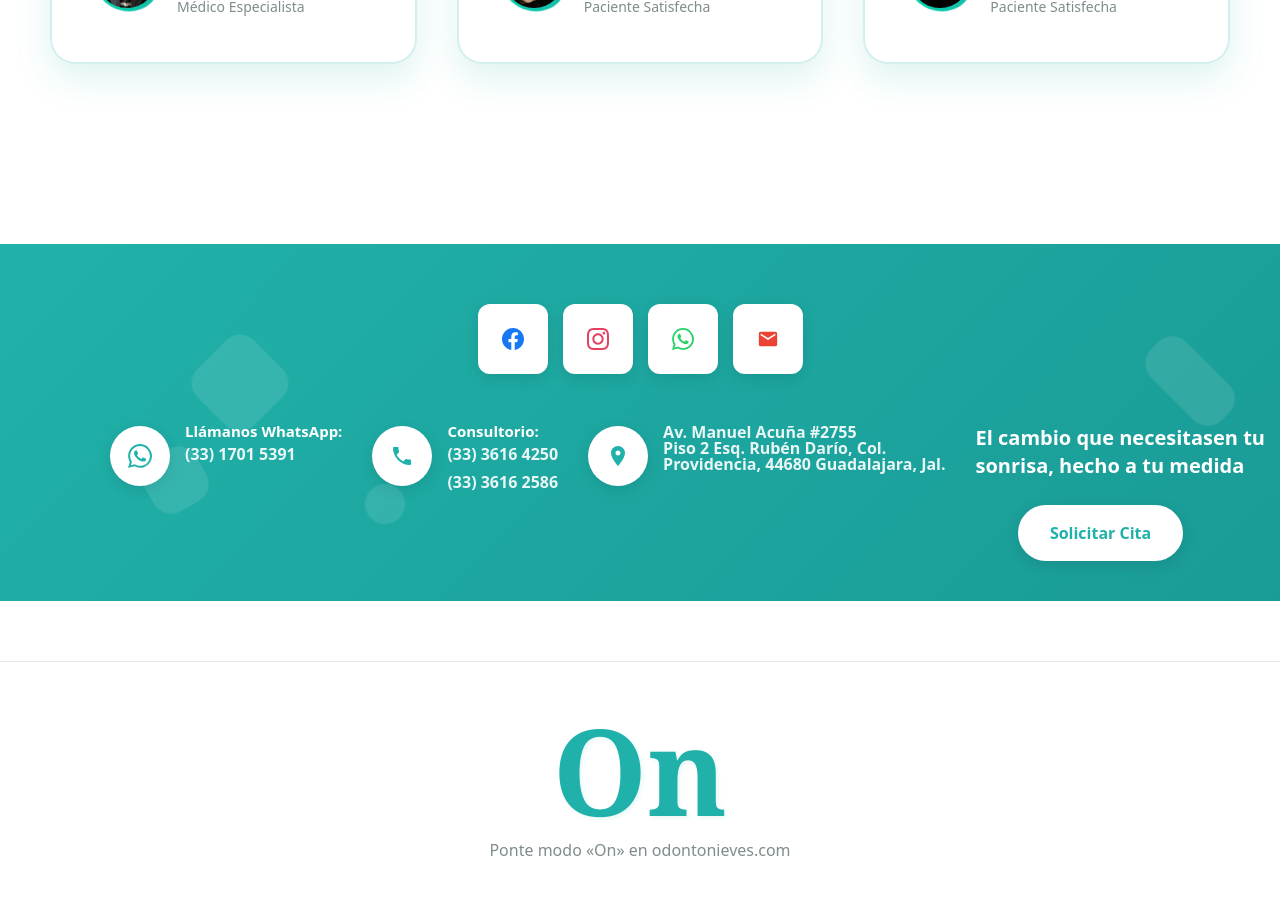
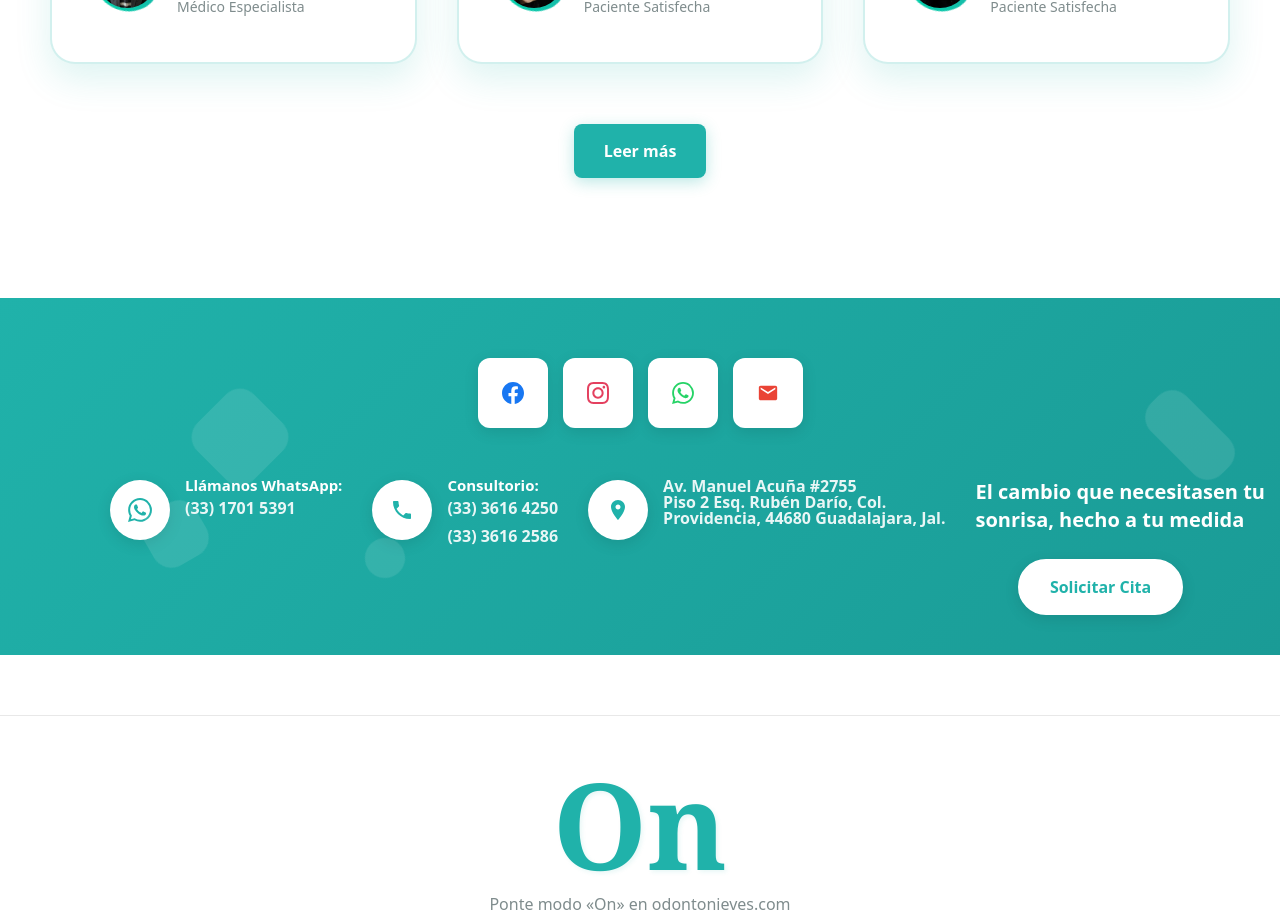
Before and after one commit to Jan-Amixtlan/odonto-nieves, a React (Vite) app: page / in a window 1280 px wide. Shown: the part 5800-6715 px from the top of the page. Built offline with nearby package versions, Linux system fonts and the light colour scheme.

Commit message:
Add smooth scrolling for 'Opinions Clients' section and enhance 'Read More' button functionality

```diff
--- a/src/Components/OpinionsClients/OpinionsClients.jsx
+++ b/src/Components/OpinionsClients/OpinionsClients.jsx
@@ -14,6 +14,16 @@ const OpinionsClients = () => {
 
         checkMobile();
         window.addEventListener('resize', checkMobile);
+
+        // Scroll automático si hay hash
+        if (window.location.hash === '#opinions-clients') {
+            setTimeout(() => {
+                const el = document.getElementById('opinions-clients');
+                if (el) {
+                    el.scrollIntoView({ behavior: 'smooth' });
+                }
+            }, 200);
+        }
 
         // Si es móvil, mostrar inmediatamente
         if (window.innerWidth <= 768) {
@@ -116,7 +126,7 @@ const OpinionsClients = () => {
     };
 
     return (
-        <section className="testimonials-section" ref={sectionRef}>
+        <section className="testimonials-section" ref={sectionRef} id="opinions-clients">
             <div className="testimonials-container">
 
                 {/* Header */}
--- a/src/Components/Testimonials/Testimonials.jsx
+++ b/src/Components/Testimonials/Testimonials.jsx
@@ -74,7 +74,6 @@ const Testimonials = () => {
     return (
         <section className="testimonials-section" ref={sectionRef}>
             <div className="testimonials-container">
-
                 {/* Header */}
                 <div className={`testimonials-header ${isVisible ? 'animate-in' : ''}`}>
                     <h2 className="testimonials-title">
@@ -86,7 +85,6 @@ const Testimonials = () => {
                         <div className="decoration-dot"></div>
                     </div>
                 </div>
-
                 {/* Testimonials Grid */}
                 <div className="testimonials-grid">
                     {testimonials.map((testimonial, index) => (
@@ -96,7 +94,6 @@ const Testimonials = () => {
                             style={{ animationDelay: `${index * 0.2}s` }}
                         >
                             <div className="card-content">
-
                                 {/* Quote Icon */}
                                 <div className="quote-icon">
                                     <svg width="40" height="40" viewBox="0 0 24 24" fill="none">
@@ -106,17 +103,14 @@ const Testimonials = () => {
                                         />
                                     </svg>
                                 </div>
-
                                 {/* Testimonial Text */}
                                 <div className="testimonial-text">
                                     <p>{testimonial.text}</p>
                                 </div>
-
                                 {/* Rating */}
                                 <div className="rating">
                                     {renderStars(testimonial.rating)}
                                 </div>
-
                                 {/* Client Info */}
                                 <div className="client-info">
                                     <div className="avatar-container">
@@ -132,22 +126,41 @@ const Testimonials = () => {
                                         <p className="client-title">{testimonial.title}</p>
                                     </div>
                                 </div>
-
                             </div>
-
                             {/* Hover Effect Background */}
                             <div className="card-hover-bg"></div>
                         </div>
                     ))}
                 </div>
-
+                {/* Botón Leer más */}
+                <div style={{ display: 'flex', justifyContent: 'center', marginTop: 32 }}>
+                    <a
+                        href="/about#opinions-clients"
+                        className="read-more-btn"
+                        style={{ textDecoration: 'none', textAlign: 'center' }}
+                        onClick={e => {
+                            e.preventDefault();
+                            if (window.location.pathname === '/about') {
+                                setTimeout(() => {
+                                    const el = document.getElementById('opinions-clients');
+                                    if (el) {
+                                        el.scrollIntoView({ behavior: 'smooth' });
+                                    }
+                                }, 100);
+                            } else {
+                                window.location.href = '/about#opinions-clients';
+                            }
+                        }}
+                    >
+                        Leer más
+                    </a>
+                </div>
                 {/* Decorative Elements */}
                 <div className="decorative-background">
                     <div className="bg-circle circle-1"></div>
                     <div className="bg-circle circle-2"></div>
                     <div className="bg-circle circle-3"></div>
                 </div>
-
             </div>
         </section>
     );
```
